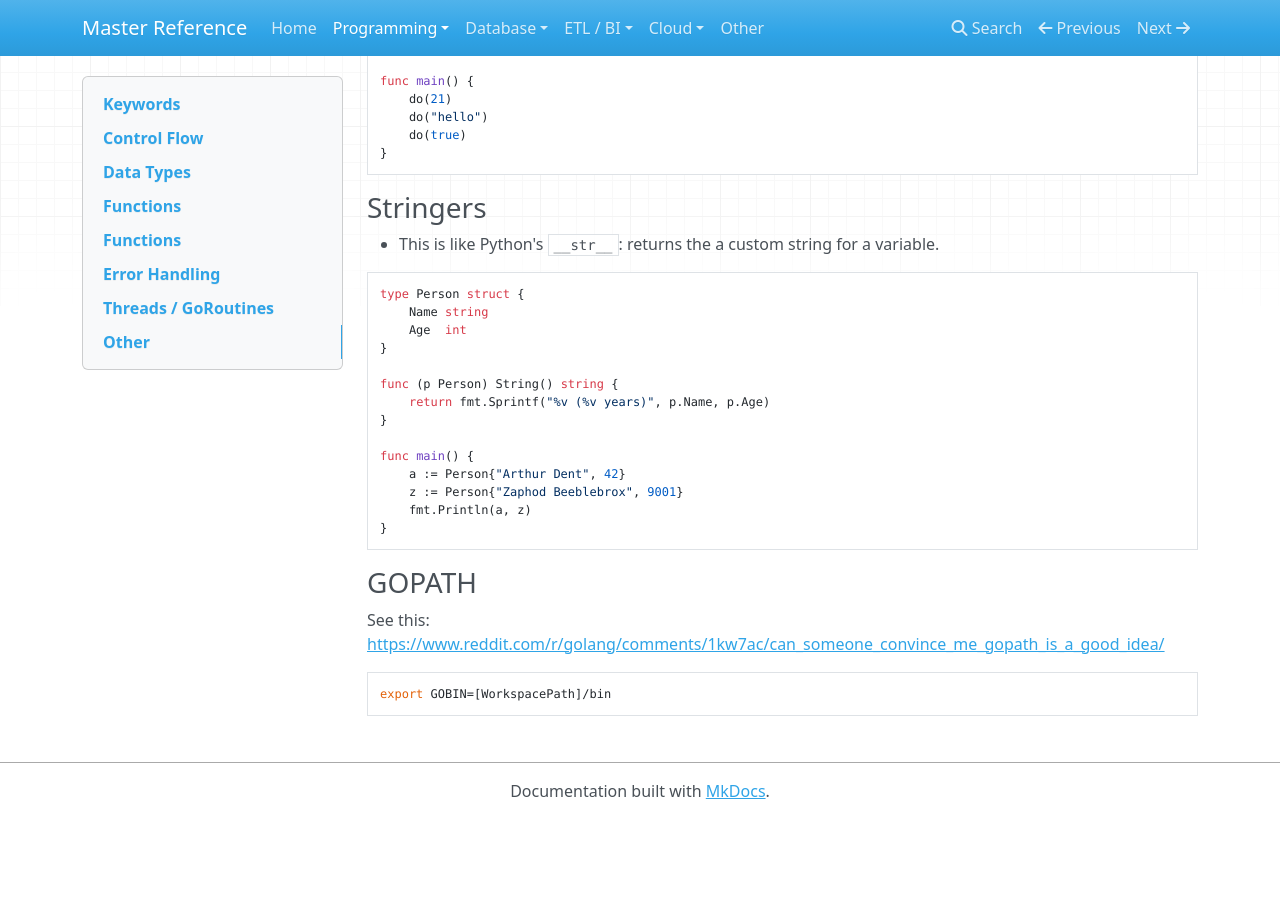
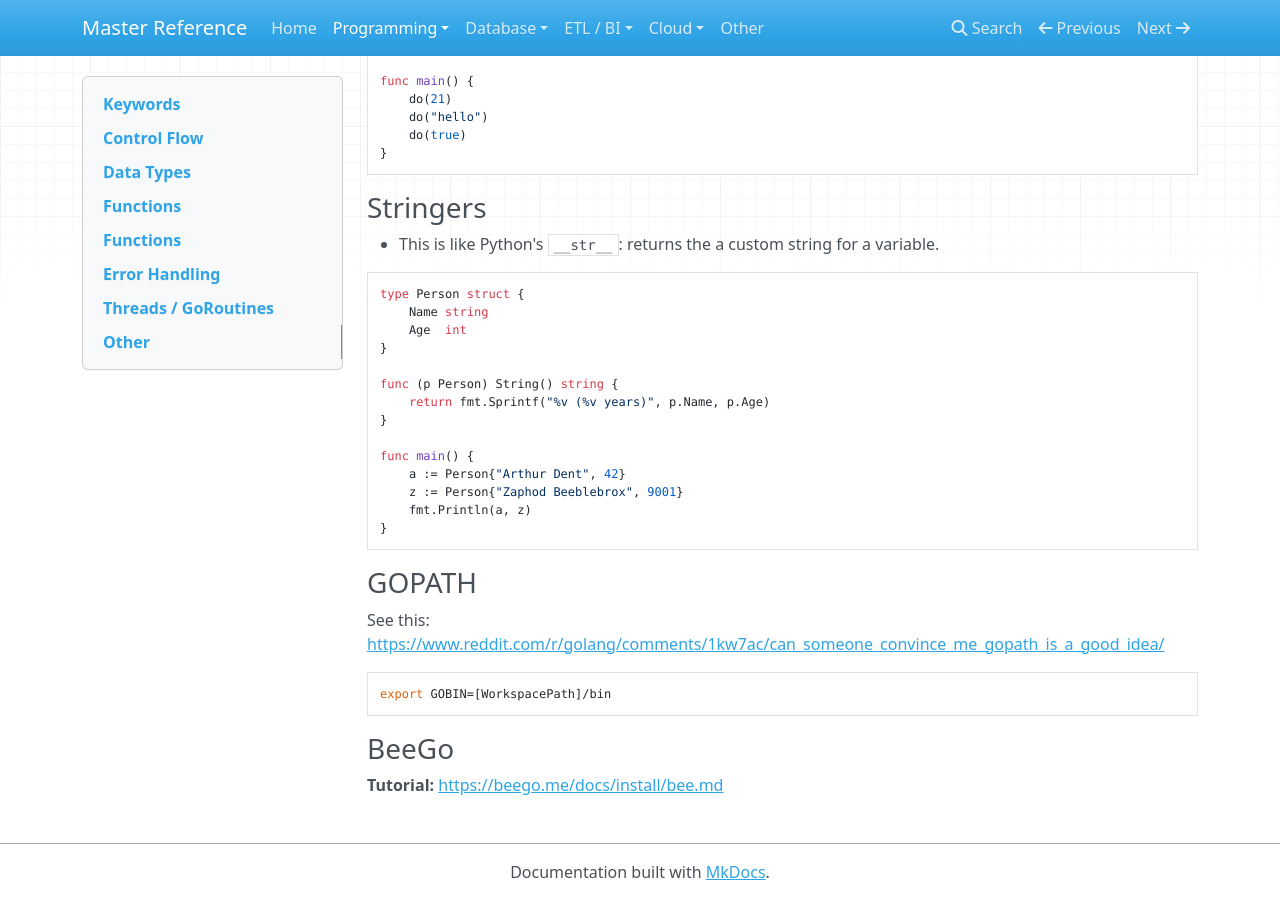
Before and after one commit to flarco/ref-docs, an MkDocs documentation site: the page built from docs/programming/go.md, in a window 1280 px wide and 900 px high, scrolled down 16624 px. Built offline with MkDocs 1.6.1, drawn with Linux system fonts in a browser that asks for light colours; nearby versions of some CDN libraries; old or Windows-style settings are respelled for this version of MkDocs; before the commit the page ends 17443 px from its top, so only the background shows below that.

Commit message:
Added BeeGo section

````diff
--- a/docs/programming/go.md
+++ b/docs/programming/go.md
@@ -902,3 +902,7 @@ See this:
 ```
 export GOBIN=[WorkspacePath]/bin
 ```
+
+
+### BeeGo
+**Tutorial:** <https://beego.me/docs/install/bee.md>
````
